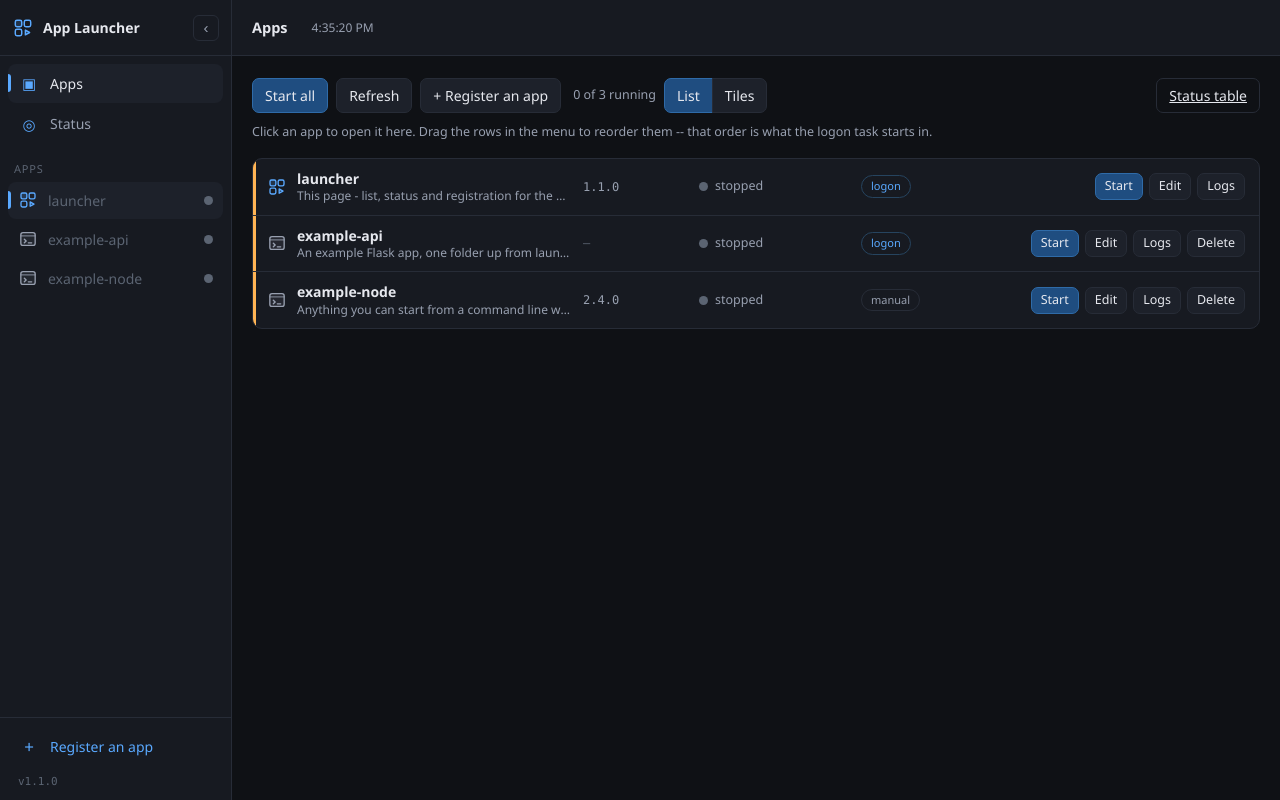
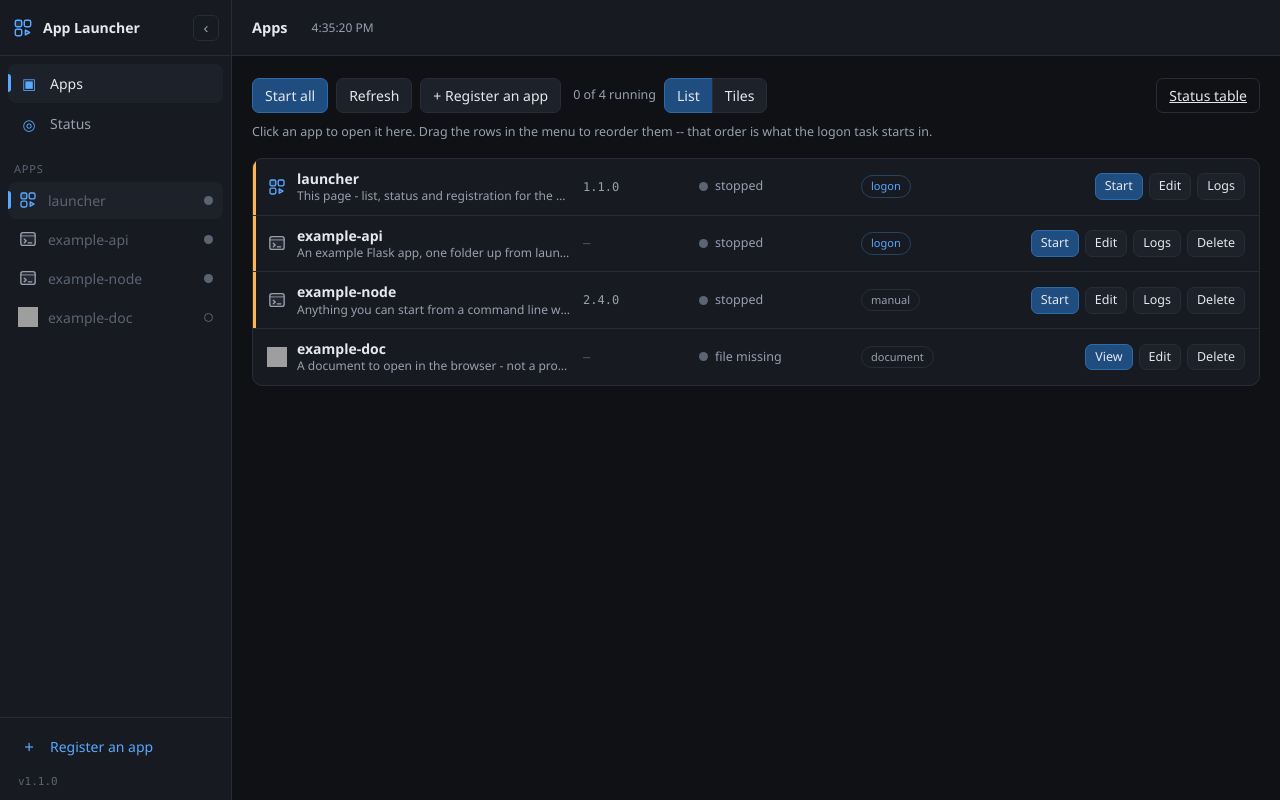
Before and after one commit to jcampbellvergeio/apps-launcher, a Flask app: page / in a window 1280 px wide. Run offline with Flask 3, Linux system fonts and the light colour scheme; data that the repository does not hold is empty; grey boxes are pictures that could not be loaded.

Commit message:
Registry entries can be documents, not only processes
A `type: "file"` entry is a document to open -- a generated dashboard, a report,
a page of notes. It lists alongside the apps with a `document` badge instead of
a status lamp, because "running" is meaningless for a file and reporting
"stopped" would be a lie. View shows it in the pane, Open opens a tab, its
version column is the date the file last changed, and start/stop/restart/logs
refuse it by name instead of failing obscurely.

The launcher serves the file itself at /open/<name>, which is the point rather
than a detail: a browser refuses a file:// URL both in an iframe and as a link
from an http page, so a registered document could otherwise be listed and never
opened. Only the exact registered path is served; nothing is derived from the
request. A missing path is refused at registration, and a file that disappears
later reads as "file missing".

The + form switches shape on a Type select, keeps type fixed once registered,
and warns when the chosen path is inside a temp directory -- where the file can
be deleted out from under the entry.

Co-Authored-By: Claude Opus 5 (1M context) <noreply@anthropic.com>

```diff
--- a/app.py
+++ b/app.py
@@ -17,7 +17,7 @@ import time
 import urllib.error
 import urllib.request
 
-from flask import Flask, jsonify, render_template, request
+from flask import Flask, abort, jsonify, render_template, request, send_file
 
 import engine
 
@@ -28,6 +28,8 @@ DEV_ROOT = engine.PARENT
 LOG_DIR = engine.LOG_DIR
 ICON_DIR = engine.ICON_DIR
 load_registry = engine.load_registry
+is_file_entry = engine.is_file_entry
+file_path = engine.file_path
 save_registry = engine.save_registry
 find_entry = engine.find_entry
 is_self_entry = engine.is_self_entry
@@ -85,6 +87,9 @@ def icon_for(entry):
     candidate = os.path.basename(named)
     if os.path.exists(os.path.join(ICON_DIR, candidate)):
         return "/static/icons/" + candidate
+    # A document gets the document icon, not the generic terminal one.
+    if is_file_entry(entry):
+        return "/static/icons/file.svg"
     return "/static/icons/default.svg"
 
 
@@ -138,6 +143,10 @@ def app_view():
             "via": row.get("via") or "none",
             "type": engine.entry_type(entry),
             "is_self": is_self_entry(entry),
+            "is_file": is_file_entry(entry),
+            "file": engine.file_path(entry) if is_file_entry(entry) else "",
+            "file_exists": (os.path.exists(engine.file_path(entry))
+                            if is_file_entry(entry) else None),
             "has_logs": os.path.exists(os.path.join(LOG_DIR, name + ".log")),
         })
     return view
@@ -160,6 +169,24 @@ def status_page():
 # --------------------------------------------------------------------------- #
 # api
 # --------------------------------------------------------------------------- #
+
+@app.route("/open/<name>")
+def open_file(name):
+    """Serve a `file` entry's document.
+
+    The launcher serves it rather than linking to `file://` because a browser
+    refuses a file:// URL both in an iframe and as a link from an http page --
+    so a registered document could otherwise be listed but never opened. Only
+    the exact registered path is served; nothing is derived from the request.
+    """
+    entry = find_entry(load_registry(), name)
+    if not entry or not is_file_entry(entry):
+        abort(404)
+    path = file_path(entry)
+    if not path or not os.path.isfile(path):
+        abort(404, "the registered file is not there: %s" % path)
+    return send_file(path, conditional=True)
+
 
 @app.route("/api/status")
 def api_status():
@@ -198,7 +225,12 @@ def api_action(action, name=None):
 
     # No name means the fleet: the apps marked autostart, exactly as the login
     # task does it. A named app is acted on regardless of that flag.
-    targets = [entry] if entry else [a for a in engine.apps(cfg) if a.get("autostart")]
+    targets = ([entry] if entry
+               else [a for a in engine.apps(cfg)
+                     if a.get("autostart") and not is_file_entry(a)])
+    if entry and is_file_entry(entry):
+        return jsonify({"ok": False, "error":
+                        "%s is a file, not a process -- open it instead" % name}), 400
 
     lines, ok_all = [], True
     for target in targets:
@@ -272,8 +304,12 @@ def api_framable(name):
 
 @app.route("/api/logs/<name>")
 def api_logs(name):
-    if not find_entry(load_registry(), name):
+    entry = find_entry(load_registry(), name)
+    if not entry:
         return jsonify({"ok": False, "error": "unknown app"}), 404
+    if is_file_entry(entry):
+        return jsonify({"ok": True, "text": "%s is a file, not a process -- "
+                                            "nothing writes logs for it." % name})
     return jsonify({"ok": True, "text": engine.logs_tail(name)})
 
 
@@ -283,6 +319,50 @@ class Invalid(ValueError):
     def __init__(self, message, status=400):
         super().__init__(message)
         self.status = status
+
+
+def parse_file_fields(data, cfg, current=None):
+    """Validate a `file` entry: a document to open, so almost nothing applies.
+
+    No port, no command, no args, no match pattern -- there is no process to
+    identify. The URL points at our own /open/<name>, because a browser will
+    not load a file:// URL from an http page or inside a frame.
+    """
+    existing = cfg.get("apps", [])
+    fields = {}
+
+    if current is None:
+        name = (data.get("name") or "").strip().lower()
+        if not NAME_RE.match(name):
+            raise Invalid("name must be lowercase letters, digits, . _ - (max 32)")
+        if any(a.get("name") == name for a in existing):
+            raise Invalid("'%s' is already registered" % name, 409)
+        fields["name"] = name
+    else:
+        name = current.get("name")
+
+    raw = (data.get("file") or data.get("dir") or "").strip().strip('"')
+    if not raw:
+        raise Invalid("path to the file is required")
+    resolved = raw if os.path.isabs(raw) else os.path.join(DEV_ROOT, raw)
+    resolved = os.path.normpath(resolved)
+    if not os.path.isfile(resolved):
+        raise Invalid("not a file: %s" % resolved)
+    fields["file"] = resolved
+
+    fields["description"] = (data.get("description") or "").strip()
+    fields["url"] = "/open/%s" % name
+    # Kept null rather than absent, so every entry has the same shape.
+    fields["port"] = None
+    fields["autostart"] = False
+
+    warning = None
+    lowered = resolved.lower()
+    if os.sep + "temp" + os.sep in lowered or os.sep + "tmp" + os.sep in lowered:
+        warning = ("that path is inside a temp directory, so the file may be "
+                   "deleted out from under the launcher -- copy it somewhere "
+                   "durable and re-point this entry")
+    return fields, warning
 
 
 def parse_fields(data, cfg, current=None):
@@ -400,23 +480,42 @@ def parse_fields(data, cfg, current=None):
 @app.route("/api/apps", methods=["POST"])
 def api_add():
     cfg = load_registry()
+    data = request.get_json(silent=True) or {}
+    kind = (data.get("type") or "app").strip().lower()
+    if kind not in ("app", "file"):
+        return jsonify({"ok": False, "error":
+                        "type must be 'app' or 'file'"}), 400
     try:
-        fields, warning = parse_fields(request.get_json(silent=True) or {}, cfg)
+        if kind == "file":
+            fields, warning = parse_file_fields(data, cfg)
+        else:
+            fields, warning = parse_fields(data, cfg)
     except Invalid as exc:
         return jsonify({"ok": False, "error": str(exc)}), exc.status
 
-    entry = {
-        "name": fields["name"],
-        "dir": fields["dir"],
-        "command": fields["command"],
-        "args": fields["args"],
-        "port": fields["port"],
-        "url": fields["url"],
-        "autostart": fields["autostart"],
-        "description": fields["description"],
-        "match": fields["match"],
-        "type": "app",
-    }
+    if kind == "file":
+        entry = {
+            "name": fields["name"],
+            "file": fields["file"],
+            "port": None,
+            "url": fields["url"],
+            "autostart": False,
+            "description": fields["description"],
+            "type": "file",
+        }
+    else:
+        entry = {
+            "name": fields["name"],
+            "dir": fields["dir"],
+            "command": fields["command"],
+            "args": fields["args"],
+            "port": fields["port"],
+            "url": fields["url"],
+            "autostart": fields["autostart"],
+            "description": fields["description"],
+            "match": fields["match"],
+            "type": "app",
+        }
     cfg.setdefault("apps", []).append(entry)
     save_registry(cfg)
     invalidate_status()
@@ -439,7 +538,10 @@ def api_update(name):
 
     data = request.get_json(silent=True) or {}
     try:
-        fields, warning = parse_fields(data, cfg, current=entry)
+        if is_file_entry(entry):
+            fields, warning = parse_file_fields(data, cfg, current=entry)
+        else:
+            fields, warning = parse_fields(data, cfg, current=entry)
     except Invalid as exc:
         return jsonify({"ok": False, "error": str(exc)}), exc.status
 
@@ -474,6 +576,8 @@ def api_update(name):
         entry["name"] = wanted
 
     entry.update(fields)
+    if is_file_entry(entry):
+        entry["url"] = "/open/%s" % entry["name"]
     save_registry(cfg)
     invalidate_status()
     engine.forget_version(name)
--- a/static/app.css
+++ b/static/app.css
@@ -427,6 +427,11 @@ body.viewing main { max-width: none; padding-bottom: 20px; }
   flex: none;
 }
 .dot.on { background: var(--ok); box-shadow: 0 0 0 3px rgba(61, 220, 132, .16); }
+/* A file has no running state, so it gets a hollow marker rather than a lamp
+   that would read as "stopped". */
+.dot.file { background: transparent; border: 1px solid var(--off); }
+.row-state.file, .tag.file { color: var(--dim); }
+.tag.file { border-color: #3a4152; }
 
 .tag {
   font-size: 11px;
@@ -579,7 +584,15 @@ dialog input[type=text], dialog input[type=number], dialog input:not([type]) {
   background: var(--bg);
   color: var(--text);
 }
-dialog input:focus { outline: none; border-color: var(--accent); }
+dialog input:focus, dialog select:focus { outline: none; border-color: var(--accent); }
+dialog select {
+  font: inherit;
+  padding: 7px 9px;
+  border-radius: 7px;
+  border: 1px solid var(--line);
+  background: var(--bg);
+  color: var(--text);
+}
 dialog small { color: var(--dim); font-size: 11.5px; }
 .opt { color: var(--off); font-weight: 400; }
 .err { color: var(--bad); font-size: 13px; margin: 0; }
--- a/static/app.js
+++ b/static/app.js
@@ -129,7 +129,7 @@ function renderSidebar(route) {
     item.appendChild(label);
 
     const dot = document.createElement('span');
-    dot.className = 'dot' + (a.running ? ' on' : '');
+    dot.className = 'dot' + (a.is_file ? ' file' : a.running ? ' on' : '');
     item.appendChild(dot);
 
     nav.appendChild(item);
@@ -207,6 +207,7 @@ function actionButton(label, action, name, cls) {
    usable signal when a frame is refused, so this is the only honest answer. */
 async function frameNote(a) {
   const note = $('#viewer-note');
+  if (a.is_file) { note.hidden = true; return; }   // we serve it ourselves
   const link = '<a href="' + a.url + '" target="_blank" rel="noopener">Open it in a tab</a>';
   note.hidden = true;
   clearTimeout(frameTimer);
@@ -276,7 +277,10 @@ function setTopbar(a) {
   }
   $('#tb-name').textContent = a ? a.name : (PAGE === 'status' ? 'Status' : 'Apps');
   const openVersion = a ? versionOf(a.name) : '';
-  $('#tb-meta').textContent = a
+  $('#tb-meta').textContent = a && a.is_file
+    ? a.file + (a.file_exists ? '' : '  ·  MISSING')
+      + (openVersion ? '  ·  modified ' + openVersion : '')
+    : a
     ? (a.url || (a.port ? '127.0.0.1:' + a.port : 'no endpoint'))
       + (a.running ? '  ·  running · pid ' + a.pid + ' · via ' + a.via : '  ·  stopped')
       + (openVersion ? '  ·  ' + openVersion : '')
@@ -297,7 +301,8 @@ function renderViewer(a) {
     open.textContent = 'Open ↗';
     actions.appendChild(open);
   }
-  if (a.running && a.url) actions.appendChild(actionButton('Reload', 'reframe', a.name));
+  if (a.url) actions.appendChild(actionButton('Reload', 'reframe', a.name));
+  if (!a.is_file) {
     if (a.running) {
       if (!a.is_self) {
         actions.appendChild(actionButton('Restart', 'restart', a.name));
@@ -307,13 +312,15 @@ function renderViewer(a) {
       actions.appendChild(actionButton('Start', 'start', a.name, 'primary'));
     }
     actions.appendChild(actionButton('Logs', 'logs', a.name));
+  }
   actions.appendChild(actionButton('Edit', 'edit', a.name));
   actions.appendChild(actionButton('All apps', 'grid', a.name, 'ghost'));
 
   const frame = $('#viewer-frame');
   const empty = $('#viewer-empty');
 
-  if (!a.running || !a.url) {
+  const showable = a.is_file ? a.file_exists : (a.running && a.url);
+  if (!showable) {
     // Don't point the frame at a dead port: the browser's own error page is
     // less informative than saying what to do about it.
     if (framedName !== null) { frame.src = 'about:blank'; framedName = null; }
@@ -322,15 +329,16 @@ function renderViewer(a) {
     empty.textContent = '';
     const big = document.createElement('div');
     big.className = 'big';
-    big.textContent = !a.url ? a.name + ' has no URL to show'
+    big.textContent = a.is_file ? a.name + "'s file is not there"
+                    : !a.url ? a.name + ' has no URL to show'
                     : a.name + ' is not running';
     empty.appendChild(big);
     const sub = document.createElement('div');
-    sub.textContent = !a.url
-      ? 'It is registered without a port, so there is nothing to embed.'
+    sub.textContent = a.is_file ? a.file
+      : !a.url ? 'It is registered without a port, so there is nothing to embed.'
       : 'Start it and the page will load here.';
     empty.appendChild(sub);
-    if (!a.running && a.url) {
+    if (!a.is_file && !a.running && a.url) {
       empty.appendChild(actionButton('Start ' + a.name, 'start', a.name, 'primary'));
     }
     $('#viewer-note').hidden = true;
@@ -403,7 +411,7 @@ function tile(a) {
   head.appendChild(name);
 
   const dot = document.createElement('span');
-  dot.className = 'dot' + (a.running ? ' on' : '');
+  dot.className = 'dot' + (a.is_file ? ' file' : a.running ? ' on' : '');
   head.appendChild(dot);
 
   const spacer = document.createElement('span');
@@ -412,8 +420,8 @@ function tile(a) {
 
   if (isExternal(a)) head.appendChild(externalBadge());
   const tag = document.createElement('span');
-  tag.className = 'tag' + (a.autostart ? ' auto' : '');
-  tag.textContent = a.autostart ? 'logon' : 'manual';
+  tag.className = 'tag' + (a.is_file ? ' file' : a.autostart ? ' auto' : '');
+  tag.textContent = a.is_file ? 'document' : a.autostart ? 'logon' : 'manual';
   head.appendChild(tag);
   el.appendChild(head);
 
@@ -430,7 +438,9 @@ function tile(a) {
   const meta = document.createElement('div');
   meta.className = 'tile-meta';
   const tileVersion = versionOf(a.name);
-  meta.textContent = (a.running
+  meta.textContent = a.is_file
+    ? (a.file_exists ? 'document' : 'file not found: ' + a.file)
+    : (a.running
     ? 'running · pid ' + a.pid + ' · via ' + a.via
     : 'stopped') + (tileVersion ? '  ·  ' + tileVersion : '');
   if (tileVersion) meta.title = versionSource(a.name);
@@ -451,13 +461,15 @@ function tile(a) {
     return b;
   };
 
-  if (a.running) {
+  if (a.is_file) {
+    add('View', 'open', 'primary');
+  } else if (a.running) {
     if (!a.is_self) { add('Restart', 'restart'); add('Stop', 'stop'); }
     else { add('Stop', 'stop').disabled = true; }
   } else {
     add('Start', 'start', 'primary');
   }
-  add('Logs', 'logs');
+  if (!a.is_file) add('Logs', 'logs');
   add('Edit', 'edit');
   if (!a.is_self) add('Remove', 'remove', 'danger');
 
@@ -520,17 +532,23 @@ function renderList() {
     row.appendChild(ver);
 
     const state = document.createElement('span');
-    state.className = 'row-state';
+    state.className = 'row-state' + (a.is_file ? ' file' : '');
     const dot = document.createElement('span');
     dot.className = 'dot' + (a.running ? ' on' : '');
     state.appendChild(dot);
     state.appendChild(document.createTextNode(
-      a.running ? 'running \u00b7 pid ' + a.pid : 'stopped'));
+      a.is_file ? (a.file_exists ? 'file' : 'file missing')
+                : a.running ? 'running \u00b7 pid ' + a.pid : 'stopped'));
     if (isExternal(a)) state.appendChild(externalBadge());
     row.appendChild(state);
 
     // Autostart is the one registry field worth flipping without the form.
-    const pill = document.createElement('button');
+    const pill = document.createElement(a.is_file ? 'span' : 'button');
+    if (a.is_file) {
+      pill.className = 'pill file';
+      pill.textContent = 'document';
+      pill.title = 'A file the launcher opens; never started or stopped';
+    } else {
       pill.className = 'pill' + (a.autostart ? ' on' : '');
       pill.textContent = a.autostart ? 'logon' : 'manual';
       pill.dataset.action = 'autostart';
@@ -538,6 +556,7 @@ function renderList() {
       pill.title = a.autostart
         ? 'Starts at logon \u2014 click to make it manual'
         : 'Manual only \u2014 click to start it at logon';
+    }
     row.appendChild(pill);
 
     const actions = document.createElement('div');
@@ -545,13 +564,16 @@ function renderList() {
     const add = (label, action, cls) =>
       actions.appendChild(actionButton(label, action, a.name, cls));
 
-    if (a.running) {
+    if (a.is_file) {
+      // Nothing to start; the useful verbs are view and edit.
+      add('View', 'open', 'primary');
+    } else if (a.running) {
       if (!a.is_self) { add('Restart', 'restart'); add('Stop', 'stop'); }
     } else {
       add('Start', 'start', 'primary');
     }
     add('Edit', 'edit');
-    add('Logs', 'logs');
+    if (!a.is_file) add('Logs', 'logs');
     if (!a.is_self) add('Delete', 'remove', 'danger');
     row.appendChild(actions);
 
@@ -844,6 +866,7 @@ document.addEventListener('click', (ev) => {
     if (action === 'remove') return void remove(name);
     if (action === 'grid') return void openGrid();
     if (action === 'edit') return void openForm(byName(name));
+    if (action === 'open') return void openApp(name);
     if (action === 'autostart') return void toggleAutostart(name);
     if (action === 'reframe') return void reframe(name);
     return void act(action, name, btn);
@@ -892,6 +915,18 @@ let editing = null;     // the app being edited, or null when registering
    server, so they should look identical here too -- the only difference is that
    an existing app's name is fixed (renaming would orphan its log and pid
    files). */
+/* An app and a document need different fields, so the form shows one shape or
+   the other. Driven off the type select, and off the entry's own type when
+   editing -- type is fixed once registered. */
+function applyFormType(kind) {
+  const isFile = kind === 'file';
+  $$('.app-only').forEach(el => { el.hidden = isFile; });
+  $$('.file-only').forEach(el => { el.hidden = !isFile; });
+  const form = $('#add-form');
+  form.dir.required = !isFile;
+  form.file.required = isFile;
+}
+
 function openForm(app) {
   if (!dialog) {
     // The form only lives on the tiles page; from /status, go there and open it.
@@ -904,6 +939,11 @@ function openForm(app) {
   form.reset();
 
   if (editing) {
+    const kind = editing.is_file ? 'file' : 'app';
+    form.type.value = kind;
+    form.type.disabled = true;      // fixed once registered
+    applyFormType(kind);
+    if (editing.is_file) form.file.value = editing.file || '';
     $('#form-title').textContent = 'Edit ' + editing.name;
     $('#form-hint').innerHTML = 'Saved to <code>apps.json</code>. '
       + 'Restart the app for a command or path change to take effect.';
@@ -923,6 +963,9 @@ function openForm(app) {
     form.version_cmd.value = editing.version_cmd || '';
     form.autostart.checked = !!editing.autostart;
   } else {
+    form.type.disabled = false;
+    form.type.value = 'app';
+    applyFormType('app');
     $('#form-title').textContent = 'Register an app';
     $('#form-hint').innerHTML = 'Written to <code>apps.json</code>, so it starts at '
       + 'logon too.';
@@ -935,6 +978,9 @@ function openForm(app) {
 }
 
 $('#side-add').addEventListener('click', () => openForm(null));
+const typeSelect = $('#form-type');
+if (typeSelect) typeSelect.addEventListener('change',
+  () => applyFormType(typeSelect.value));
 
 if (dialog) {
   const form = $('#add-form');
@@ -947,6 +993,8 @@ if (dialog) {
     err.hidden = true;
     const fd = new FormData(form);
     const payload = {
+      type: fd.get('type'),
+      file: fd.get('file'),
       name: fd.get('name'),
       dir: fd.get('dir'),
       command: fd.get('command'),
--- a/templates/index.html
+++ b/templates/index.html
@@ -49,18 +49,32 @@
     <p class="hint" id="form-hint">Written to <code>apps.json</code>, so it starts at
       logon too.</p>
 
+    <label>Type
+      <select name="type" id="form-type">
+        <option value="app">App &mdash; a process to start and stop</option>
+        <option value="file">File &mdash; a document to open in the browser</option>
+      </select>
+    </label>
+
     <label>Name
       <input name="name" required placeholder="myapp" pattern="[a-z0-9][a-z0-9._\-]*"
              title="lowercase letters, digits, dot, underscore, hyphen">
       <small id="name-help">Lowercase. Used for the log filenames and the CLI.</small>
     </label>
 
-    <label>Path
-      <input name="dir" required placeholder="MyApp  or  C:\path\to\MyApp">
+    <!-- Only for type=file: everything below in .app-only is hidden then. -->
+    <label class="file-only" hidden>File
+      <input name="file" placeholder="C:\path\to\page.html">
+      <small>Served by the launcher, so it opens in a tab and renders in the
+        pane. A browser refuses a <code>file://</code> URL from an http page.</small>
+    </label>
+
+    <label class="app-only">Path
+      <input name="dir" placeholder="MyApp  or  C:\path\to\MyApp">
       <small>Folder name under <code>dev/</code>, or a full path. Must exist.</small>
     </label>
 
-    <div class="row">
+    <div class="row app-only">
       <label>Command
         <input name="command" value="python" required>
       </label>
@@ -69,7 +83,7 @@
       </label>
     </div>
 
-    <div class="row">
+    <div class="row app-only">
       <label>Port
         <input name="port" type="number" min="1" max="65535" placeholder="5061">
         <small>Blank if it isn't a server.</small>
@@ -83,7 +97,7 @@
       <input name="description" placeholder="what it is">
     </label>
 
-    <div class="row">
+    <div class="row app-only">
       <label>Version <span class="opt">optional</span>
         <input name="version" placeholder="blank = detect it">
         <small>A literal, used as typed.</small>
@@ -94,13 +108,13 @@
       </label>
     </div>
 
-    <label>Match pattern <span class="opt">optional</span>
+    <label class="app-only">Match pattern <span class="opt">optional</span>
       <input name="match" placeholder="derived from path + arguments">
       <small>Regex vs the process command line. No backslashes &mdash; use
         <code>.</code> for the path separator, <code>[.]</code> for a dot.</small>
     </label>
 
-    <label class="check">
+    <label class="check app-only">
       <input type="checkbox" name="autostart" checked>
       Start at logon
     </label>
```
Also changed, not shown: apps.example.json (+9 -0 lines), engine.py (+32 -1 lines), tests/smoke.py (+22 -0 lines), README.md. Lines whose indentation alone changed are shown as unchanged.
